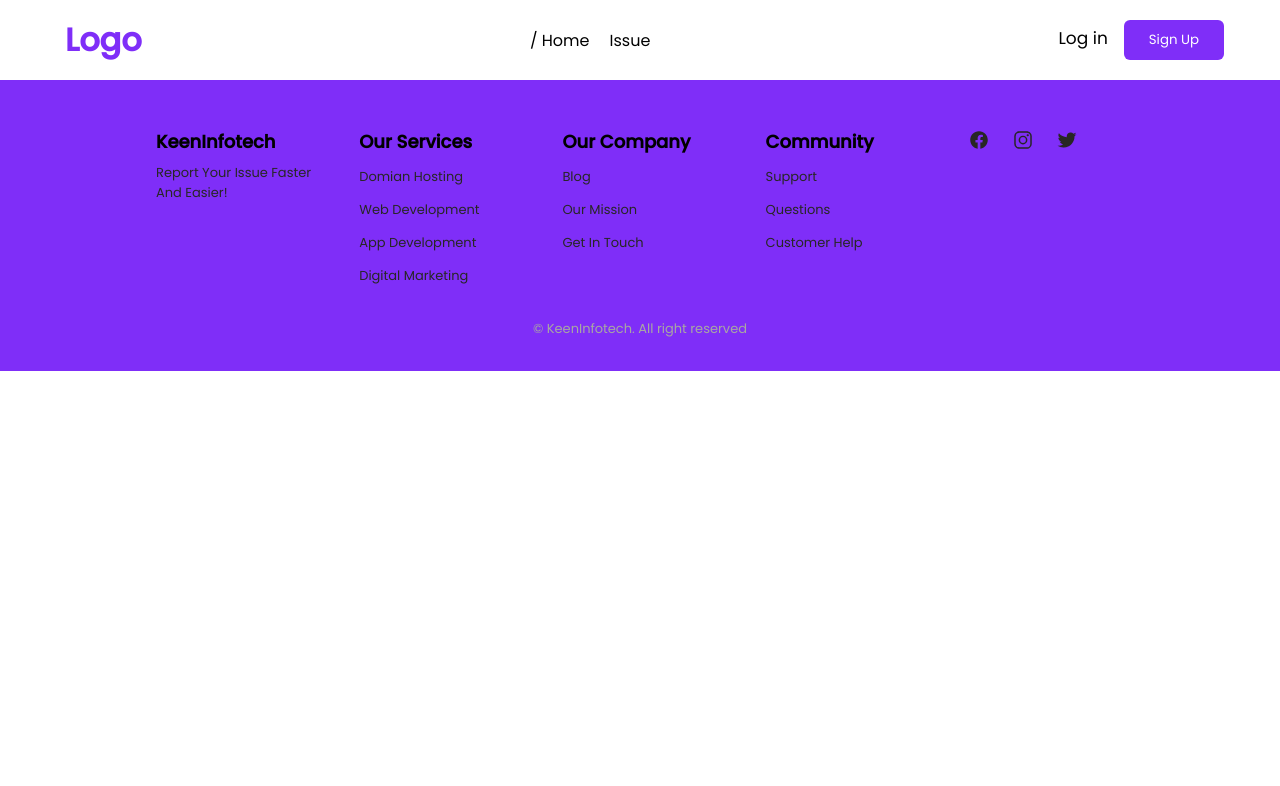
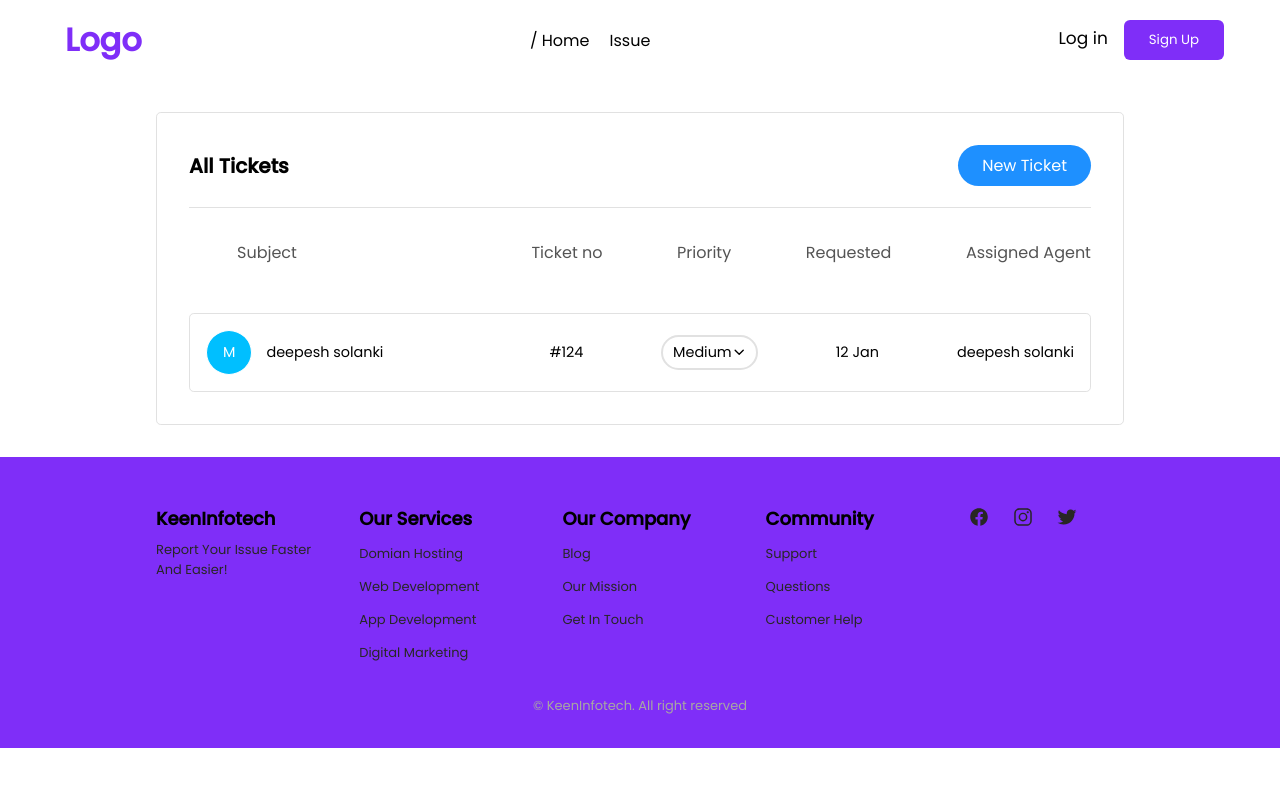
Before and after one commit to deepeshgamer23/Keen_project-Ticket-System-, an Angular app: page /ticket in a window 1280 px wide. Before the commit this address led to /. Shown: the top 786 px of the page. Built offline with nearby package versions, Linux system fonts and the light colour scheme.

Commit message:
6/6/2023

```diff
--- a/src/app/app.module.ts
+++ b/src/app/app.module.ts
@@ -8,7 +8,9 @@ import { MainComponent } from './main/main.component';
 import { FooterComponent } from './footer/footer.component';
 import { ForgotPassComponent } from './forgot-pass/forgot-pass.component';
 import { DashboardComponent } from './dashboard/dashboard.component';
-import { UserAuthModule} from './user-auth/user-auth.module'
+import { UserAuthModule} from './user-auth/user-auth.module';
+import { TicketComponent } from './ticket/ticket.component';
+import { Page404Component } from './page404/page404.component'
 
 @NgModule({
   declarations: [
@@ -18,6 +20,8 @@ import { UserAuthModule} from './user-auth/user-auth.module'
     FooterComponent,
     ForgotPassComponent,
     DashboardComponent,
+    TicketComponent,
+    Page404Component,
   ],
   imports: [
     BrowserModule,
--- /dev/null
+++ b/src/app/page404/page404.component.html
@@ -0,0 +1 @@
+<p>page404 works!</p>
--- /dev/null
+++ b/src/app/ticket/ticket.component.html
@@ -0,0 +1,29 @@
+<div class="ticket section container">
+    <div class="ticket__container grid">
+        <div class="ticket__content">
+            <div class="ticket__content-title">
+                <h2 class="ticket__content-title-h2">All Tickets</h2>
+                <a href="#" class="ticket__content-title-button">New Ticket</a>
+            </div>
+            <a href="#" class="ticket__content-line"></a>
+            <div class="ticket__content-heading">
+                <a href="#" class="ticket__content-heading-items">Subject</a>
+                <a href="#" class="ticket__content-heading-items">Ticket no</a>
+                <a href="#" class="ticket__content-heading-items">Priority</a>
+                <a href="#" class="ticket__content-heading-items">Requested</a>
+                <a href="#" class="ticket__content-heading-items">Assigned Agent</a>
+            </div>
+
+            <div class="ticket__content-main">
+                <div class="ticket__content-main-items">
+                    <a href="#" class="ticket__content-main-items-logo">M</a>
+                    <a href="#" class="ticket__content-main-items-subject">deepesh solanki</a>
+                    <a href="#" class="ticket__content-main-items-number">#124</a>
+                    <a href="#" class="ticket__content-main-items-priority">Medium <ion-icon name="chevron-down-outline"></ion-icon> </a>
+                    <a href="#" class="ticket__content-main-items-requested">12 Jan</a>
+                    <a href="#" class="ticket__content-main-items-agent">deepesh solanki</a>
+                </div>
+            </div>
+        </div>
+    </div>
+</div>
--- a/src/styles.scss
+++ b/src/styles.scss
@@ -852,7 +852,7 @@ html {
             }
         }
 
-        &-services{
+        &-services {
             display: inline-grid;
             line-height: 3;
             width: 21rem;
@@ -871,7 +871,7 @@ html {
             }
         }
 
-        &-ticketlist{
+        &-ticketlist {
             display: inline-grid;
             line-height: 3;
             width: 21rem;
@@ -893,3 +893,129 @@ html {
 }
 
 /* Dashboard end */
+
+
+
+/* Ticket Page css start */
+.ticket {
+    border: 1px solid $grey;
+    border-radius: 0.3rem;
+    padding: 2rem;
+    margin-top: 2rem;
+    margin-bottom: 2rem;
+
+    &__container {
+        row-gap: 2rem;
+    }
+
+    &__content {
+        &-title {
+            display: flex;
+            justify-content: space-between;
+            align-items: center;
+
+            &-h2 {
+                font-size: 1.25rem;
+            }
+
+            &-button {
+                text-decoration: none;
+                background-color: dodgerblue;
+                color: white;
+                border-radius: 2rem;
+                padding: 0.5rem 1.5rem;
+                cursor: pointer;
+            }
+        }
+
+        &-line::before {
+            content: "";
+            width: 100%;
+            height: 1px;
+            display: flex;
+            background: #e1e1e1;
+            margin-top: 1.3rem;
+        }
+
+        &-heading {
+            display: flex;
+            justify-content: space-between;
+            align-items: center;
+            margin-top: 2rem;
+            margin-bottom: 3rem;
+            pointer-events: none;
+
+            &-items:nth-child(1) {
+                padding-left: 3rem;
+            }
+
+            &-items:nth-child(2) {
+                padding-left: 10rem;
+            }
+
+            &-items {
+                text-decoration: none;
+                color: $text;
+            }
+        }
+
+        &-main {
+            &-items {
+                display: flex;
+                align-items: center;
+                justify-content: space-between;
+                font-size: .90rem;
+                border: 1px solid $grey;
+                padding: 1rem;
+                border-radius: 0.3rem;
+
+                &-logo {
+                    border: 1px solid;
+                    padding: 0.7rem 1rem;
+                    border-radius: 50%;
+                    text-decoration: none;
+                    background-color: deepskyblue;
+                    color: white;
+                }
+
+                &-subject {
+                    margin-left: -4rem;
+                    text-decoration: none;
+                    color: $black;
+                }
+
+                &-number {
+                    padding-left: 5.5rem;
+                    text-decoration: none;
+                    color: $black;
+
+                }
+
+                &-priority {
+                    text-decoration: none;
+                    color: $black;
+                    align-items: center;
+                    display: flex;
+                    justify-content: center;
+                    border: 2px solid $grey;
+                    border-radius: 2rem;
+                    padding: 0.3rem 0.6rem;
+                    cursor: pointer;
+                }
+
+                &-requested {
+                    text-decoration: none;
+                    color: $black;
+                }
+
+                &-agent {
+                    text-decoration: none;
+                    color: $black;
+                }
+            }
+
+        }
+    }
+}
+
+/* Ticket Page css end */
```
Also changed, not shown: src/app/app-routing.module.ts (+11 -1 lines), src/app/page404/page404.component.ts (added, +10 -0 lines), src/app/ticket/ticket.component.ts (added, +10 -0 lines), src/app/page404/page404.component.scss (added), src/app/ticket/ticket.component.scss (added), 2 other files (tests, documents, lock files or other folders).
